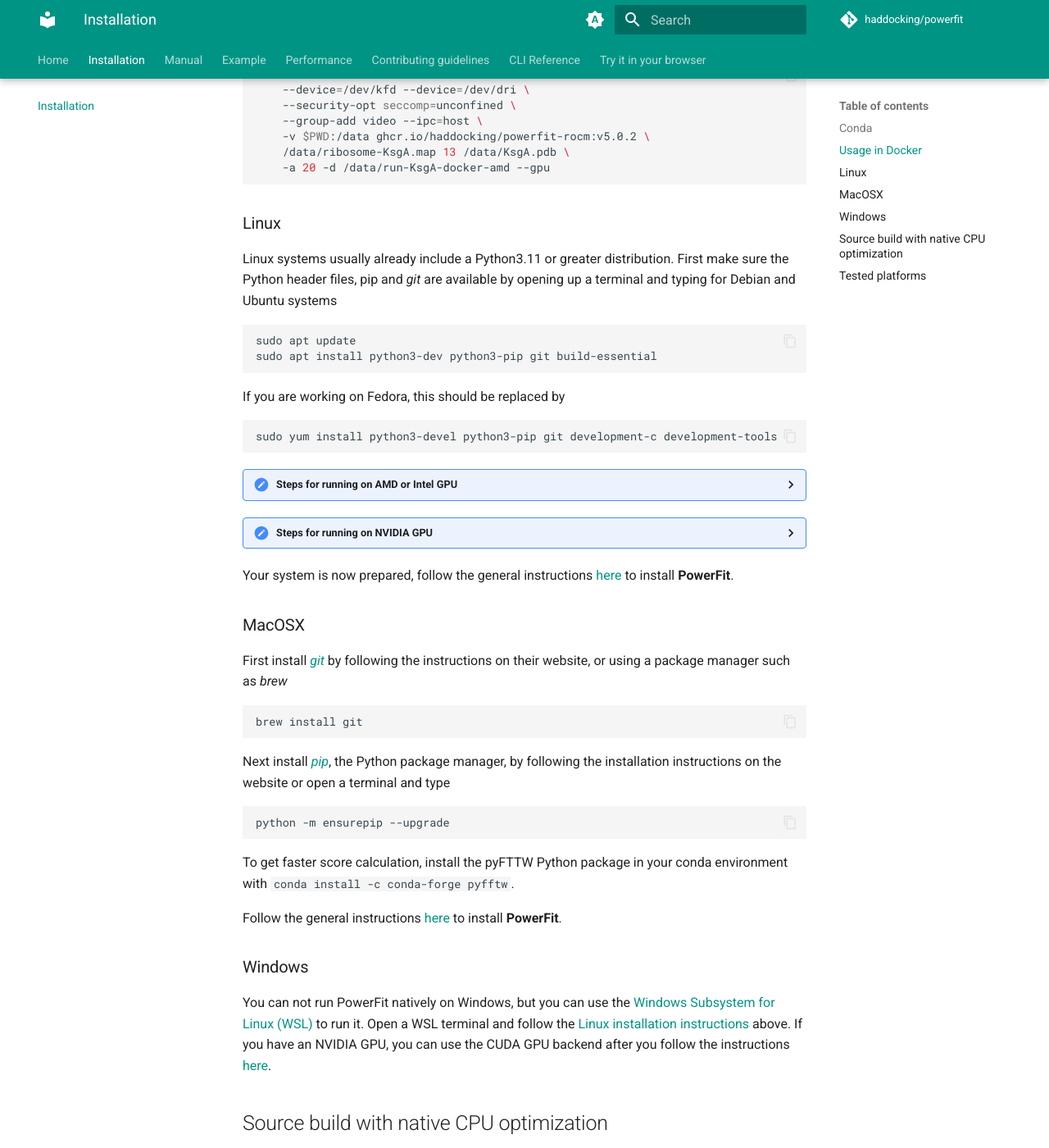
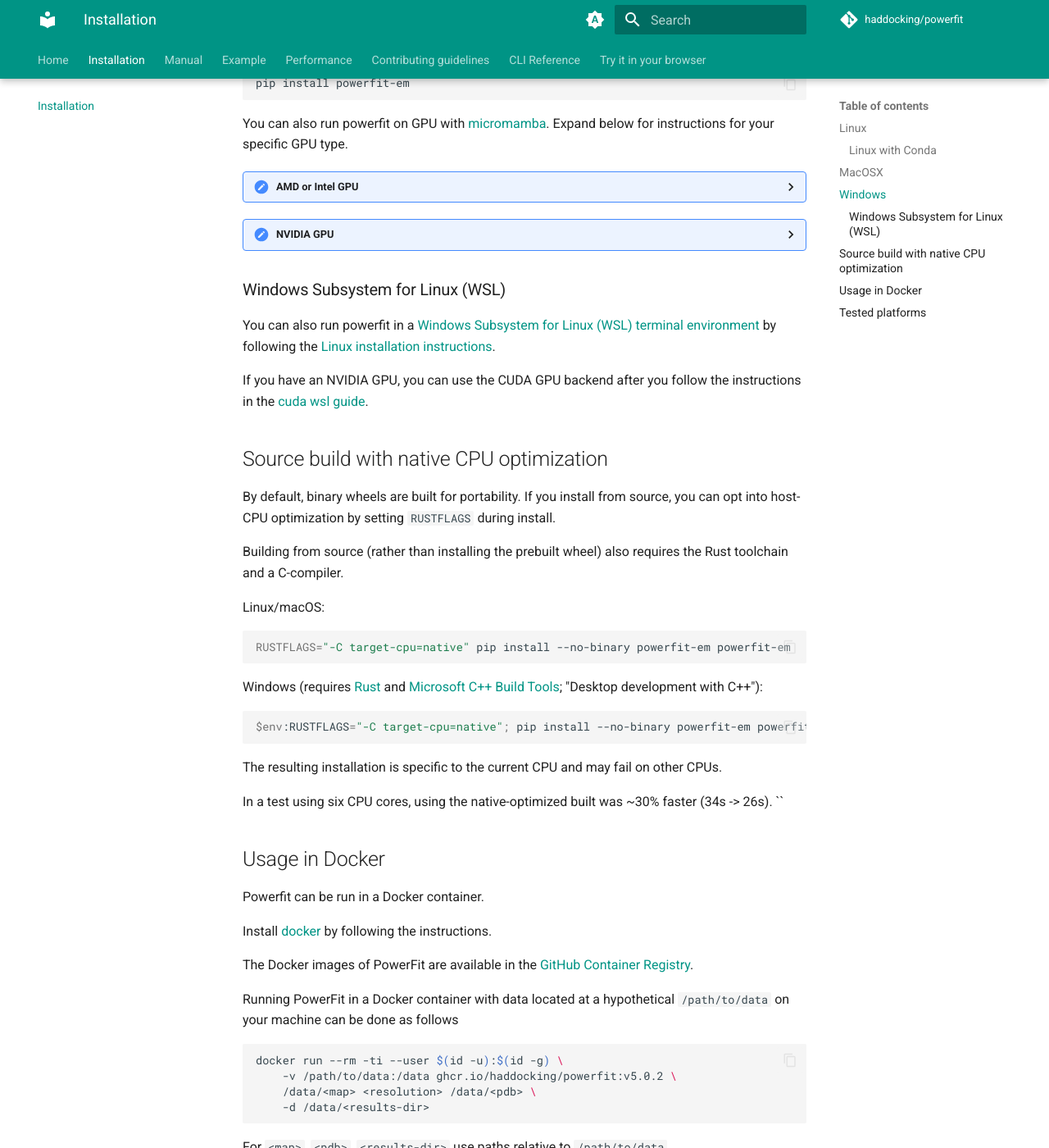
Before and after one commit to haddocking/powerfit, an MkDocs documentation site: the page built from docs/installation.md, in a window 1280 px wide and 1400 px high, scrolled down 1797 px. Shown: the whole window at 82% size. Built offline with MkDocs 1.6.1 and Material for MkDocs 9.7.7, drawn with Linux system fonts in a browser that asks for light colours; a script that is not in the unit is left out; comment, search, counter and statistics services are not loaded; some of the changed text lies outside the part shown.

Commit message:
add native windows support (#144)
* add `windows-latest` to ci

* tweak `ci.yml`

* update

* update ci

* add skip when there is no opencl in test correlators

* drop `NamedTemporaryFile`

* update ci

* update pypi publish action

* disable ci temp

* add some spaces

* add `macos-latest` to ci

* add OSes to pyproject.toml

* skip `cp34t-win`

* update README.md

* update installation.md

* add encoding test

* update test report

* improve test

* specify encoding in `generate_report`

* make report logging windows compatible

* update `installation.md`

* bump version

* Update PowerFit version in example documentation

Update powerfit-example

* improve report testing

* add link

* update installation

* Update conda window instructions + shuffle install docs for better flow

* Apply suggestion from @rvhonorato

Co-authored-by: Rodrigo Vargas Honorato <r.vargashonorato@uu.nl>

---------

Co-authored-by: Anna Engel <113177776+AnnaEngel98@users.noreply.github.com>
Co-authored-by: sverhoeven <s.verhoeven@esciencecenter.nl>

````diff
--- a/docs/example.md
+++ b/docs/example.md
@@ -13,11 +13,11 @@
 cd powerfit-example-data
 curl -L -o 3zpz_C.cif.gz https://github.com/haddocking/powerfit-examples/raw/refs/heads/main/3zpz_C.cif.gz
 curl -L -o EMD-2325.map.gz https://github.com/haddocking/powerfit-examples/raw/refs/heads/main/EMD-2325.map.gz
-# Create an environment, on Windows use WSL
+# Create an environment
 python3 -m venv .venv
 .venv/bin/activate # or activate equivalent for your OS/shell
-# Install PowerFit release version 5.0.2
-pip install powerfit-em==5.0.2
+# Install PowerFit release version 6.0.2
+pip install powerfit-em==6.0.2
 ```
 
 In this example chain C of the GroEL/ES chaperonin system (PDB entry 3zpz) was fitted into the
--- a/docs/installation.md
+++ b/docs/installation.md
@@ -17,20 +17,100 @@
 particular operating system as described below, they should get you up and
 running in no time.
 
-### Conda
+## Linux
+
+Linux systems usually already include a Python3.11 or greater distribution. First make
+sure the Python header files and pip and *git* are available by
+opening up a terminal and typing for Debian and Ubuntu systems
+
+```shell
+sudo apt update
+sudo apt install python3-dev python3-pip git build-essential
+```
+
+If you are working on Fedora, this should be replaced by
+
+```shell
+sudo yum install python3-devel python3-pip git development-c development-tools
+```
+
+<details>
+<summary>Steps for running on AMD or Intel GPU</summary>
+
+If you want to use the GPU version of PowerFit, you need to install the
+drivers for your GPU.
+
+For OpenCL, install the OpenCL development libraries and the OpenCL-enabled
+package.
+
+After installing the drivers, you need to install the OpenCL development libraries.
+For Debian/Ubuntu, this can be done by running
+
+```shell
+sudo apt install ocl-icd-opencl-dev ocl-icd-libopencl1
+```
+For Fedora, this can be done by running
+
+```shell
+sudo dnf install opencl-headers ocl-icd-devel
+```
+
+Install PowerFit with OpenCL support using
+
+```shell
+pip install powerfit-em[opencl]
+```
+
+Check that the OpenCL installation is working by running
+
+```shell
+python -c 'import pyopencl as cl;from pyvkfft.fft import rfftn; ps=cl.get_platforms();print(ps);print(ps[0].get_devices())'
+# Should print the name of your GPU
+```
+</details>
+
+<details>
+<summary>Steps for running on NVIDIA GPU</summary>
+
+
+For the CUDA backend, make sure the CUDA toolkit/runtime is available and that
+`nvcc` can be found via `CUDA_PATH`, `CUDA_HOME`, or `PATH`. Without `nvcc`,
+CUDA support is not built and CUDA mode will not work.
+
+Install the CUDA-enabled package with
+
+```shell
+pip install powerfit-em[cuda13x] # For CUDA version 13.x
+# or
+pip install powerfit-em[cuda12x] # For CUDA version 12.x
+```
+
+Check that the CUDA installation is working by running
+
+```shell
+python -c 'import cupy; print(cupy.cuda.runtime.getDeviceProperties(0)["name"]);import pyvkfft.cuda;print(pyvkfft.cuda.cuda_runtime_version());print(pyvkfft.cuda.cuda_compile_version())'
+# Should print the name of your GPU and versions of CUDA runtime and compiler
+```
+
+</details>
+
+Your system is now prepared, follow the general instructions [here](README.md#installation) to install
+**PowerFit**.
+
+### Linux with Conda
 
 If you do not have system admin rights, you likely cannot compile `pyvkfft` locally.
 However, by installing powerfit in a conda environment, you can still do computations
 on GPU. If you are on a Linux system and have Conda or Mamba available, follow
 these instructions;
 
-<details><summary>Steps for running on AMD or Intel GPU with Conda</summary>
+<details><summary>Steps for running on AMD or Intel GPU</summary>
 
 For AMD or Intel GPUs using OpenCL you can run the following command. Note that
 this relies on OpenCL drivers being available system wide (under `/etc/OpenCL/vendors/`).
 
 ```shell
-conda create -n powerfit -c conda-forge python=3.12 ocl-icd ocl-icd-system pyopencl pyvkfft
+conda create -n powerfit -c conda-forge python=3.14 ocl-icd ocl-icd-system pyopencl pyvkfft
 conda activate powerfit
 pip install powerfit-em[opencl]
 ```
@@ -53,7 +133,7 @@
 
 </details>
 
-<details><summary>Steps for running on NVIDIA GPU with Conda</summary>
+<details><summary>Steps for running on NVIDIA GPU</summary>
 
 For NVIDIA GPUs using CUDA you can run the following command.
 
@@ -76,7 +156,114 @@
 
 </details>
 
-### Usage in Docker
+## MacOSX
+
+First install [*git*](https://git-scm.com/download) by following the
+instructions on their website, or using a package manager such as *brew*
+
+```shell
+brew install git
+```
+
+Next install [*pip*](https://pip.pypa.io/en/latest/installation/), the
+Python package manager, by following the installation instructions on the
+website or open a terminal and type
+
+```shell
+python -m ensurepip --upgrade
+```
+
+To get faster score calculation, install the pyFTTW Python package in your conda environment
+with `conda install -c conda-forge pyfftw`.
+
+Follow the general instructions [here](README.md#installation) to install
+**PowerFit**.
+
+## Windows
+
+You can run PowerFit on your CPU by installing it in an [activated Python virtual environment](https://docs.python.org/3/library/venv.html) with:
+
+```shell
+pip install powerfit-em
+```
+
+You can also run powerfit on GPU with [micromamba](https://mamba.readthedocs.io/en/latest/installation/micromamba-installation.html).
+Expand below for instructions for your specific GPU type.
+
+<details><summary>AMD or Intel GPU</summary>
+
+```powershell
+# In admin PowerShell
+winget install Mamba.Micromamba
+# reboot to apply changes
+```
+
+```powershell
+# In PowerShell
+micromamba shell
+micromamba create -n powerfit pyvkfft pyopencl pip
+micromamba activate powerfit
+pip install powerfit-em[opencl]
+```
+
+```powershell
+powerfit <map> <resolution> <pdb> --gpu
+```
+</details>
+
+<details><summary>NVIDIA GPU</summary>
+
+```powershell
+# In admin PowerShell
+winget install Mamba.Micromamba
+# reboot to apply changes
+```
+
+```powershell
+# In PowerShell
+micromamba shell
+micromamba create -n powerfit pyvkfft pyopencl cupy cuda-version=13 pip
+micromamba activate powerfit
+pip install powerfit-em[cuda13x]
+```
+
+```powershell
+powerfit <map> <resolution> <pdb> --gpu
+```
+</details>
+
+### Windows Subsystem for Linux (WSL)
+
+You can also run powerfit in a [Windows Subsystem for Linux (WSL) terminal environment](https://learn.microsoft.com/en-us/windows/wsl/install)
+by following the [Linux installation instructions](#linux).
+
+If you have an NVIDIA GPU, you can use the CUDA GPU backend after you follow
+the instructions in the [cuda wsl guide](https://docs.nvidia.com/cuda/wsl-user-guide/index.html).
+
+## Source build with native CPU optimization
+
+By default, binary wheels are built for portability. If you install from source,
+you can opt into host-CPU optimization by setting `RUSTFLAGS` during install.
+
+Building from source (rather than installing the prebuilt wheel) also requires the Rust toolchain and a C-compiler.
+
+Linux/macOS:
+```shell
+RUSTFLAGS="-C target-cpu=native" pip install --no-binary powerfit-em powerfit-em
+```
+
+Windows (requires [Rust](https://rustup.rs/) and [Microsoft C++ Build Tools](https://visualstudio.microsoft.com/visual-cpp-build-tools/); "Desktop development with C++"):
+
+```shell
+$env:RUSTFLAGS="-C target-cpu=native"; pip install --no-binary powerfit-em powerfit-em
+```
+
+The resulting installation is specific to the current CPU and may fail on other CPUs.
+
+In a test using six CPU cores, using the native-optimized built was ~30% faster (34s -> 26s).
+``
+
+## Usage in Docker
 
 Powerfit can be run in a Docker container.
 
@@ -137,142 +324,20 @@
     -a 20 -d /data/run-KsgA-docker-amd --gpu
 ```
 
-### Linux
-
-Linux systems usually already include a Python3.11 or greater distribution. First make
-sure the Python header files, pip and *git* are available by
-opening up a terminal and typing for Debian and Ubuntu systems
-
-```shell
-sudo apt update
-sudo apt install python3-dev python3-pip git build-essential
-```
-
-If you are working on Fedora, this should be replaced by
-
-```shell
-sudo yum install python3-devel python3-pip git development-c development-tools
-```
-
-<details>
-<summary>Steps for running on AMD or Intel GPU</summary>
-
-If you want to use the GPU version of PowerFit, you need to install the
-drivers for your GPU.
-
-For OpenCL, install the OpenCL development libraries and the OpenCL-enabled
-package.
-
-After installing the drivers, you need to install the OpenCL development libraries.
-For Debian/Ubuntu, this can be done by running
-
-```shell
-sudo apt install ocl-icd-opencl-dev ocl-icd-libopencl1
-```
-For Fedora, this can be done by running
-
-```shell
-sudo dnf install opencl-headers ocl-icd-devel
-```
-
-
-Install PowerFit with OpenCL support using
-
-```shell
-pip install powerfit-em[opencl]
-```
-
-Check that the OpenCL installation is working by running
-
-```shell
-python -c 'import pyopencl as cl;from pyvkfft.fft import rfftn; ps=cl.get_platforms();print(ps);print(ps[0].get_devices())'
-# Should print the name of your GPU
-```
-</details>
-
-<details>
-<summary>Steps for running on NVIDIA GPU</summary>
-
-
-For the CUDA backend, make sure the CUDA toolkit/runtime is available and that
-`nvcc` can be found via `CUDA_PATH`, `CUDA_HOME`, or `PATH`. Without `nvcc`,
-CUDA support is not built and CUDA mode will not work.
-
-Install the CUDA-enabled package with
-
-```shell
-pip install powerfit-em[cuda13x] # For CUDA version 13.x
-# or
-pip install powerfit-em[cuda12x] # For CUDA version 12.x
-```
-
-Check that the CUDA installation is working by running
-
-```shell
-python -c 'import cupy; print(cupy.cuda.runtime.getDeviceProperties(0)["name"]);import pyvkfft.cuda;print(pyvkfft.cuda.cuda_runtime_version());print(pyvkfft.cuda.cuda_compile_version())'
-# Should print the name of your GPU and versions of CUDA runtime and compiler
-```
-
-</details>
-
-Your system is now prepared, follow the general instructions [here](README.md#installation) to install
-**PowerFit**.
-
-### MacOSX
-
-First install [*git*](https://git-scm.com/download) by following the
-instructions on their website, or using a package manager such as *brew*
-
-```shell
-brew install git
-```
-
-Next install [*pip*](https://pip.pypa.io/en/latest/installation/), the
-Python package manager, by following the installation instructions on the
-website or open a terminal and type
-
-```shell
-python -m ensurepip --upgrade
-```
-
-To get faster score calculation, install the pyFTTW Python package in your conda environment
-with `conda install -c conda-forge pyfftw`.
-
-Follow the general instructions [here](README.md#installation) to install
-**PowerFit**.
-
-### Windows
-
-You can not run PowerFit natively on Windows, but you can use the [Windows Subsystem for Linux (WSL)](https://learn.microsoft.com/en-us/windows/wsl/install) to run it. Open a WSL terminal and follow the [Linux installation instructions](#linux) above.
-If you have an NVIDIA GPU, you can use the CUDA GPU backend after you follow
-the instructions [here](https://docs.nvidia.com/cuda/wsl-user-guide/index.html).
-
-## Source build with native CPU optimization
-
-By default, binary wheels are built for portability. If you install from source,
-you can opt into host-CPU optimization by setting `RUSTFLAGS` during install.
-
-Linux/macOS:
-```shell
-RUSTFLAGS="-C target-cpu=native" pip install --no-binary powerfit-em powerfit-em
-```
-
-The optimized build only works on current hardware.
-
-For a test case the runtime from 34s (binary wheel from PyPi) to 26s (cpu native optimized) on 6 CPU cores.
-
 ## Tested platforms
 
 | Operating System| CPU single | CPU multi | OpenCL | CUDA |
-| --------------- | ---------- | --------- | --- | -- |
-|Linux            | Yes        | Yes       | Yes | Yes |
-|MacOSX           | Yes        | Yes       | No  | No  |
-|Windows via WSL  | Yes        | Yes       | No  | Yes  |
+| --------------- | ---------- | --------- | ------ | ---- |
+|Linux            | Yes        | Yes       | Yes    | Yes  |
+|MacOSX           | Yes        | Yes       | No     | No   |
+|Windows (native) | Yes        | Yes       | Yes    | Yes  |
+|Windows via WSL  | Yes        | Yes       | No     | Yes  |
 
 The GPU version has been successfully tested on Linux and with a Docker container for the following devices;
 
 * NVIDIA GeForce GTX 3050
 * NVIDIA GeForce RTX 4070
+- AMD Radeon RX 7700 XT
 * AMD Radeon RX 7800 XT
 * AMD Radeon RX 7900 XTX
 * Intel Iris Xe Graphics (on a Core i7-1185G7)
--- a/pyproject.toml
+++ b/pyproject.toml
@@ -12,6 +12,9 @@
 license = "Apache-2.0"
 classifiers = [
     "Development Status :: 3 - Alpha",
+    "Operating System :: POSIX :: Linux",
+    "Operating System :: MacOS",
+    "Operating System :: Microsoft :: Windows",
     "Programming Language :: Python :: 3.11",
     "Programming Language :: Python :: 3.12",
     "Programming Language :: Python :: 3.13",
@@ -87,7 +90,8 @@
 
 [tool.cibuildwheel]
 # Skip build that do not work or are not needed
-skip = "cp314-musllinux* cp310* cp311-musllinux* cp312-musllinux* *universal2"
+# cp314t-win*: pyfftw has no free-threaded Windows wheel yet (Sep/2026)
+skip = "cp314-musllinux* cp310* cp311-musllinux* cp312-musllinux* cp314t-win* *universal2"
 archs = ["auto64"]
 test-command = "powerfit --help"
 
````
Also changed, not shown: other parts of docs/example.md (+1 -1 lines), other parts of docs/installation.md (+1 -1 lines), README.md (+1 -1 lines), 11 other files.
